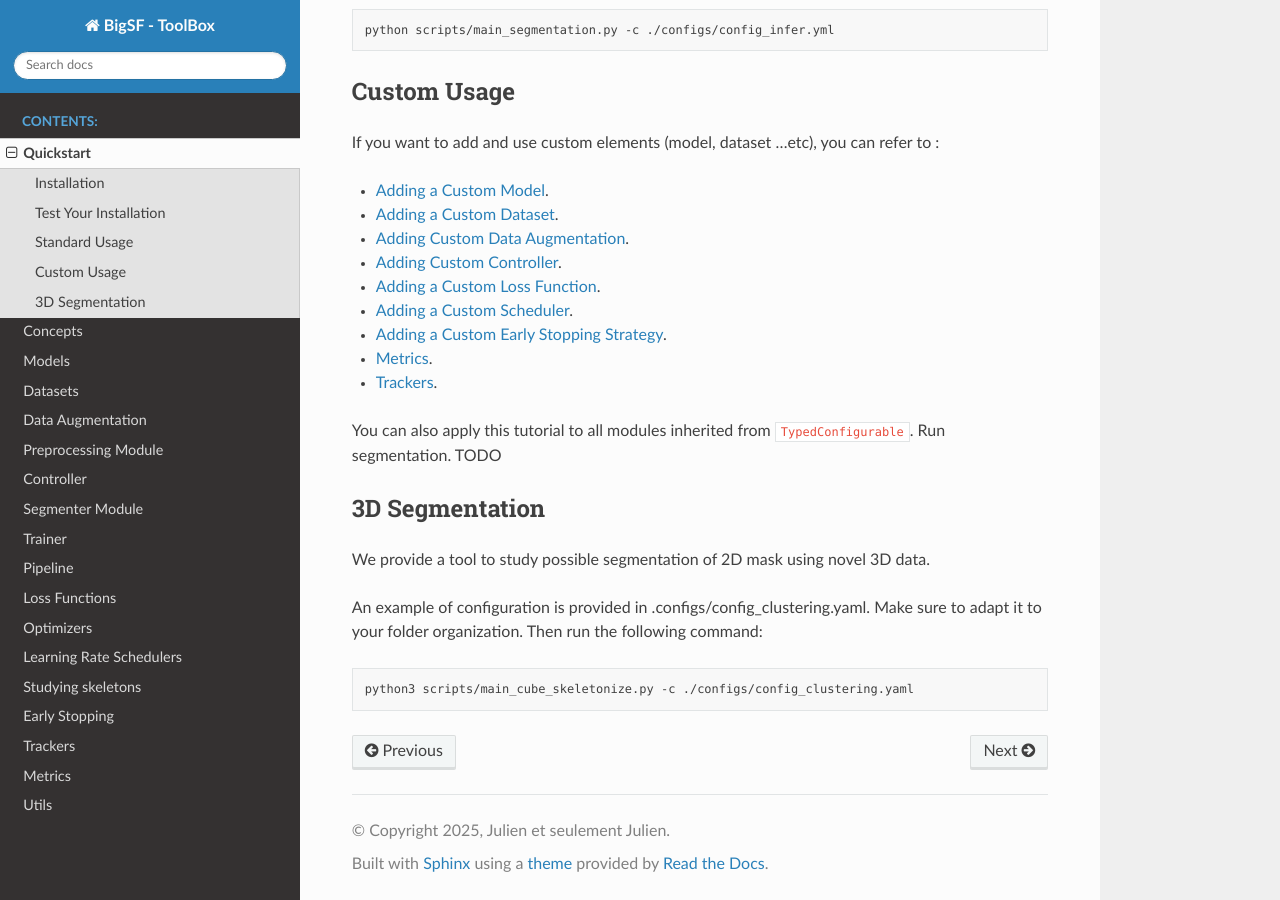
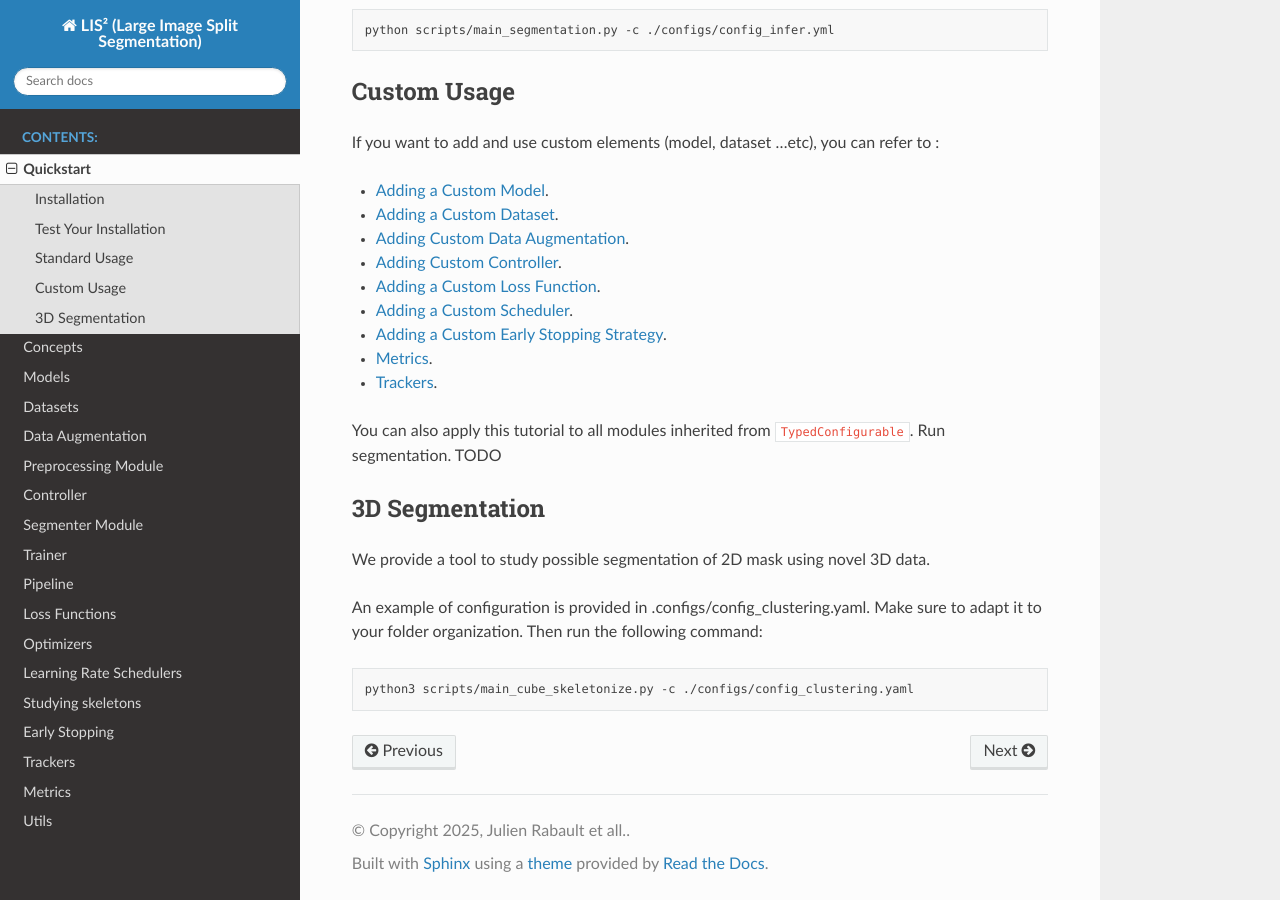
Before and after one commit to multi-learn/lis2, a Sphinx documentation site: the page built from docs/source/Quickstart.rst, in a window 1280 px wide and 900 px high, scrolled down 1702 px. Built offline with Sphinx 7.4.7 and the Read the Docs theme 3.1.0, drawn with Linux system fonts in a browser that asks for light colours.

Commit message:
toml repair

```diff
--- a/docs/source/conf.py
+++ b/docs/source/conf.py
@@ -10,9 +10,9 @@
 project_root = os.path.abspath(os.path.join(os.path.dirname(__file__), ".."))
 sys.path.append(project_root)
 
-project = "BigSF - ToolBox"
-copyright = "2025, Julien et seulement Julien"
-author = "Julien et seulement Julien"
+project = " LIS² (Large Image Split Segmentation)"
+copyright = "2025, Julien Rabault et all."
+author = "Julien Rabault et all."
 release = "v0.1"
 
 # -- General configuration ---------------------------------------------------
--- a/docs/source/index.rst
+++ b/docs/source/index.rst
@@ -1,9 +1,10 @@
 .. ProjectName documentation master file, created by
 
-Welcome to BigSF's documentation!
+Welcome to LIS²'s documentation!
 =======================================
 
-This is the documentation for BigSF, a comprehensive project with various modules and utilities.
+LIS² (Large Image Split Segmentation): A toolbox for large-scale, single-image semantic segmentation
+This is the documentation for LIS², a comprehensive project with various modules and utilities.
 
 Contents:
 
--- a/pyproject.toml
+++ b/pyproject.toml
@@ -22,8 +22,7 @@
 license = "BSD-3-Clause"
 dynamic = ["dependencies"]
 requires-python = '>=3.8'
-description = "LIS² (Large Image Split Segmentation): \
-               A toolbox for large-scale, single-image semantic segmentation"
+description = "LIS² (Large Image Split Segmentation): A toolbox for large-scale, single-image semantic segmentation"
 
 authors = [
     {name = "Loris Berthelot", email = "loris.berthelot@lis-lab.fr"},
@@ -47,7 +46,7 @@
 keywords = ['machine learning, supervised learning, classification, ensemble methods, boosting, kernel']
 
 [project.optional-dependencies]
-test = ["pytest~=8.3.4", "coverage==4.5.3", "pytest-cov~=6.0.0"]
+test = ["pytest~=8.3.4", "coverage", "pytest-cov~=6.0.0"]
 doc = ["sphinx==5.0", "numpydoc", "sphinx_gallery", "matplotlib", "sphinx_rtd_theme"]
 
 
--- a/setup.cfg
+++ b/setup.cfg
@@ -8,7 +8,6 @@
     E203,
     W503,
 exclude =
-    setup.py
     tests/*.py
 # excluded because flake requires docstrings for tests, included for black
 
```
